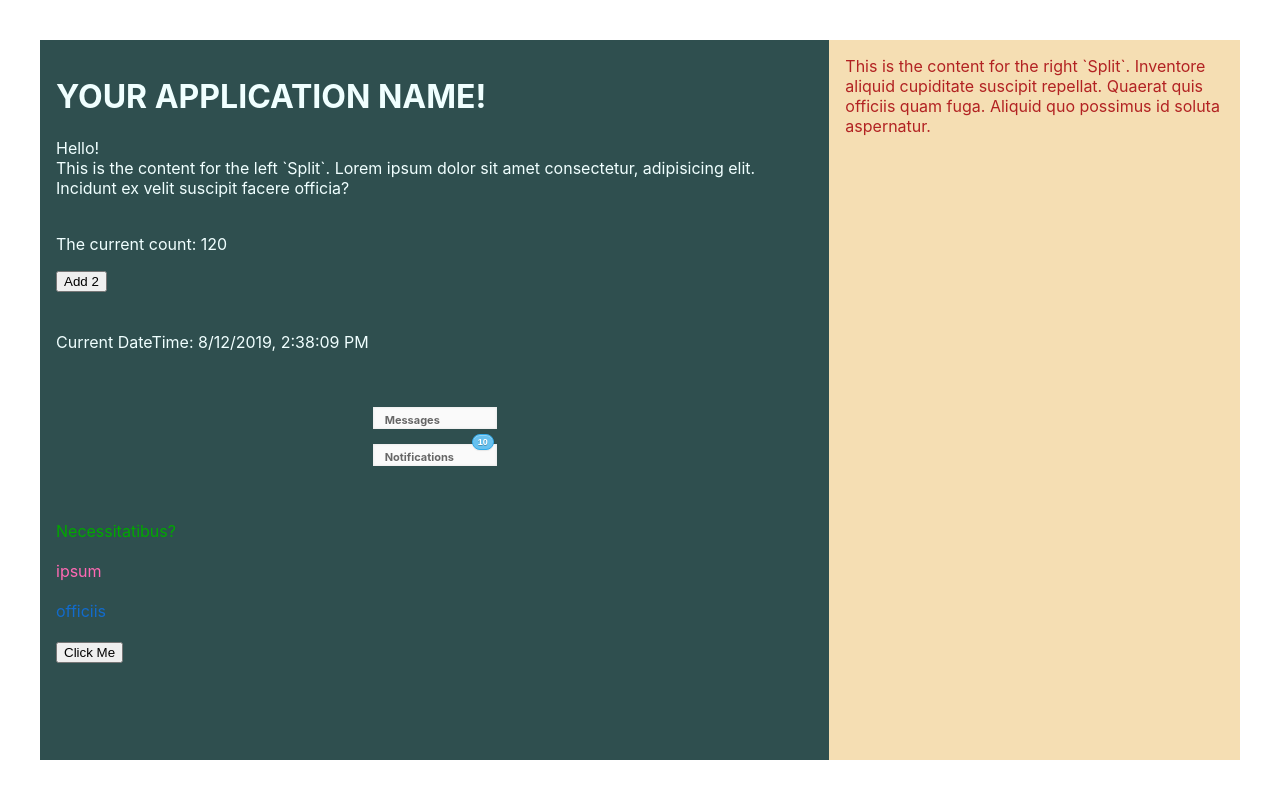
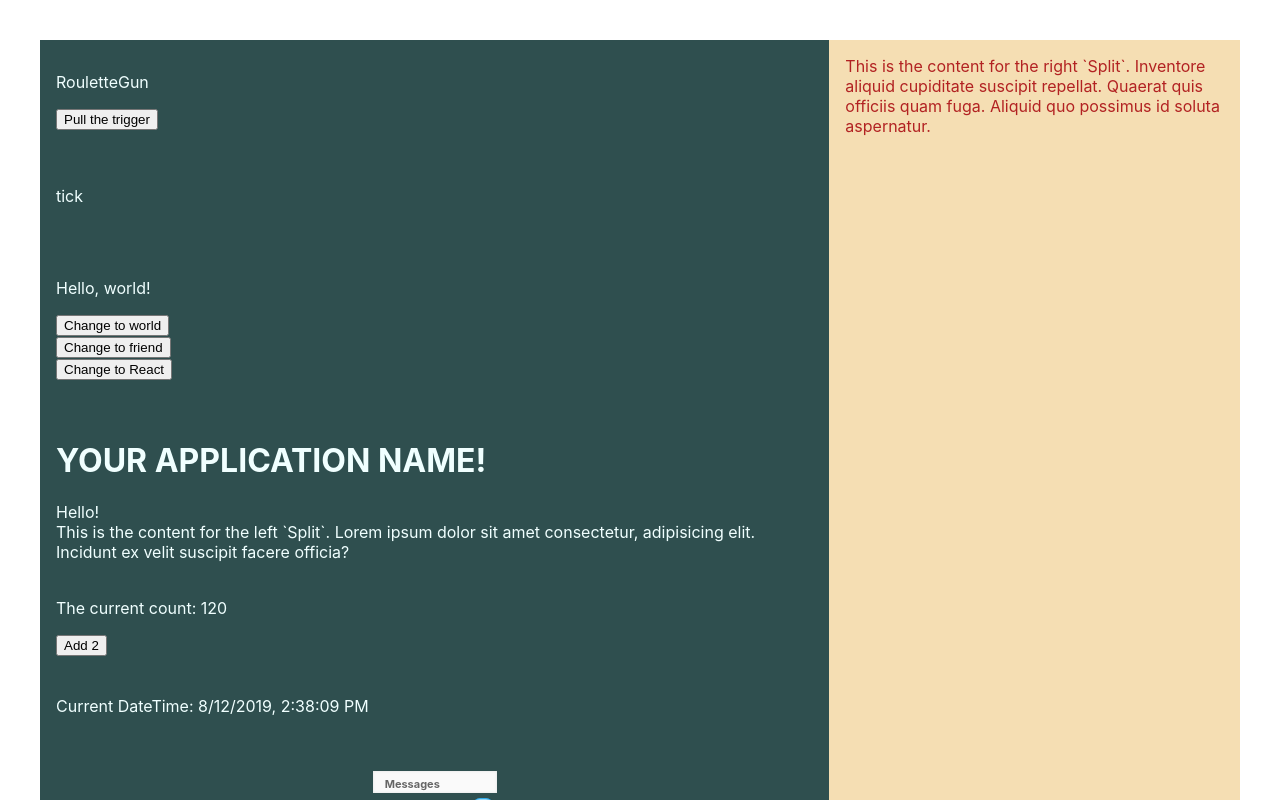
Before and after one commit to asktami/react-playground, a React (Create React App) app: page / in a window 1280 px wide. Shown: the top 800 px of the page. Built offline with nearby package versions, Linux system fonts and the light colour scheme.

Commit message:
added drills

```diff
--- a/src/App.js
+++ b/src/App.js
@@ -10,6 +10,10 @@ import Tooltip from './composition/Tooltip';
 import TheDate from './state/TheDate';
 
 import { Counter } from './state/Counter';
+
+import { HelloWorld } from './state-drills/HelloWorld';
+import { Bomb } from './state-drills/Bomb';
+import { RouletteGun } from './state-drills/RouletteGun';
 
 function myFunc() {
 	alert('This is myFunc - its just an alert!');
@@ -32,6 +36,15 @@ export default class App extends React.Component {
 		return (
 			<main className="App">
 				<Split className="left" flexBasis={2}>
+					<RouletteGun />
+					<br />
+					<br />
+					<Bomb />
+					<br />
+					<br />
+					<HelloWorld />
+					<br />
+					<br />
 					<h1>YOUR APPLICATION NAME!</h1>
 					<div>Hello!</div>
 					This is the content for the left `Split`. Lorem ipsum dolor sit amet
--- /dev/null
+++ b/src/state-drills/Bomb.js
@@ -0,0 +1,68 @@
+/*
+A component that uses life-cycles, setInterval and state to alternate between rendering either "tick" or "tock" until a time passes and then rendering "BOOM!!!!".
+*/
+
+import React from 'react';
+
+export class Bomb extends React.Component {
+	static defaultProps = {
+		count: 0,
+		display: 'tick'
+	};
+
+	state = {
+		count: this.props.count,
+		display: this.props.display
+	};
+
+	componentDidMount() {
+		console.log('called componentDidMount');
+		let interval = setInterval(() => {
+			console.log('called setInterval');
+
+			// update the DOM with the new state, every second
+			this.setState({
+				count: this.state.count + 1
+			});
+
+			// if count 8 or more, BOOM and stop interval
+			if (this.state.count > 7) {
+				this.setState({
+					display: 'BOOM!!!!'
+				});
+
+				// and unmount (stop interval)
+				this.componentWillUnmount();
+
+				// if count NOT evenly divisible by 2, tock
+			} else if (this.state.count % 2 === 0) {
+				this.setState({
+					display: 'tock'
+				});
+
+				// if count evenly divisible by 2, tick
+			} else {
+				this.setState({
+					display: 'tick'
+				});
+			}
+		}, 1000);
+	}
+
+	/* componentWillUnmount cleans up the interval when the component is removed from the DOM. We don't want any setInterval's hanging around when they shouldn't be!
+	 */
+	componentWillUnmount() {
+		// QUESTION - why can't I use interval? why must I user this.interval?
+		console.log('called componentWillUnmount');
+		clearInterval(this.interval);
+	}
+
+	render() {
+		console.log('called render');
+		return (
+			<div>
+				<p>{this.state.display}</p>
+			</div>
+		);
+	}
+}
--- /dev/null
+++ b/src/state-drills/HelloWorld.js
@@ -0,0 +1,44 @@
+/*
+A component that changes its display according to buttons that update state. Utilising event handlers and state.
+*/
+
+import React from 'react';
+
+export class HelloWorld extends React.Component {
+	static defaultProps = {
+		who: 'world',
+		friend: 'friend',
+		react: 'React'
+	};
+
+	state = {
+		who: this.props.who
+	};
+
+	// to bind the handleButtonClick method in the class constructor:
+	// QUESTION - What is this syntax???
+	handleButtonClick = key => e => {
+		this.setState({
+			who: key
+		});
+	};
+
+	render() {
+		return (
+			<div>
+				<p>Hello, {this.state.who}!</p>
+				<button onClick={this.handleButtonClick(this.props.who)}>
+					Change to {this.props.who}
+				</button>
+				<br />
+				<button onClick={this.handleButtonClick(this.props.friend)}>
+					Change to {this.props.friend}
+				</button>
+				<br />
+				<button onClick={this.handleButtonClick(this.props.react)}>
+					Change to {this.props.react}
+				</button>
+			</div>
+		);
+	}
+}
--- /dev/null
+++ b/src/state-drills/RouletteGun.js
@@ -0,0 +1,37 @@
+/*
+A component that combines state and props. The parent of this component will pass in a prop that says which number chamber contains a bullet, the chamber should be between 1 and 8. When a user clicks on a button, the component will choose a random chamber and pull the trigger! If the chamber with the bullet in is chosen, the component will render BANG!!!!
+
+spinning the chamber and pulling the trigger! ...
+
+you're safe!
+
+BANG!!!!
+
+*/
+
+import React from 'react';
+
+export class RouletteGun extends React.Component {
+	static defaultProps = {
+		chamber: 0,
+		spinningTheChamber: false,
+		bulletInChamber: 8
+	};
+
+	state = {
+		chamber: this.props.chamber,
+		spinningTheChamber: this.props.spinningTheChamber,
+		bulletInChamber: this.props.bulletInChamber
+	};
+
+	handleButtonClick = () => {};
+
+	render() {
+		return (
+			<div>
+				<p>RouletteGun</p>
+				<button onClick={this.handleButtonClick()}>Pull the trigger</button>
+			</div>
+		);
+	}
+}
```
